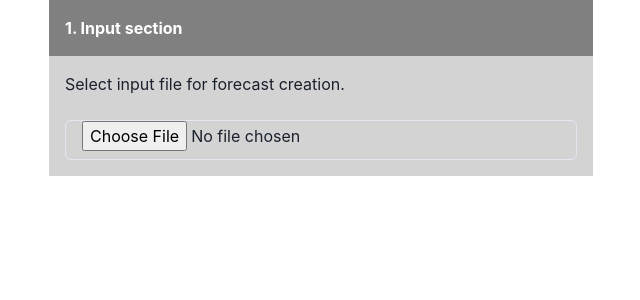
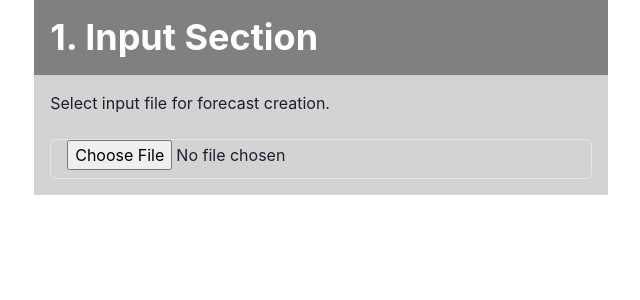
Before and after one commit to arahas/forecastly, a React (Create React App) app in the folder forecastly-app/: page / in a window 1280 px wide. Shown: the top 300 px of the page, without its empty margins (319-959 px from the left). Built offline with nearby package versions, Linux system fonts and the light colour scheme.

Commit message:
udpate in FileUload and InputSection Component

```diff
--- a/forecastly-app/src/components/FileUpload.js
+++ b/forecastly-app/src/components/FileUpload.js
@@ -1,4 +1,5 @@
-import React, {useState} from 'react';
+import React, { useState } from 'react';
+import { Input } from '@chakra-ui/react';
 import Papa from 'papaparse';
 
 const FileUpload = () => {
@@ -12,14 +13,14 @@ const FileUpload = () => {
                 const text = e.target.result;
                 parseCSV(text);
             };
-        reader.readAsText(file);
+            reader.readAsText(file);
         }
     };
 
     const parseCSV = (text) => {
         Papa.parse(text, {
-            header:true,
-            skipEmptyLines:true,
+            header: true,
+            skipEmptyLines: true,
             complete: (results) => {
                 setCsvData(results.data);
             },
@@ -28,11 +29,11 @@ const FileUpload = () => {
 
     return (
         <div>
-            <h2>Upload CSV File</h2>
-            <input type="file" accept=".csv" onChange={handleFileChange} />
+            <Input type="file" accept=".csv" onChange={handleFileChange} />
+            <br/>
             {csvData && (
                 <div>
-                    <h3>CSV Data</h3>
+                    CSV Data
                     <pre>{JSON.stringify(csvData, null, 2)}</pre>
                 </div>
             )}
--- a/forecastly-app/src/components/InputSection.js
+++ b/forecastly-app/src/components/InputSection.js
@@ -1,21 +1,16 @@
-import { Container, Box, Text, Button, ButtonGroup, HStack, Input  } from '@chakra-ui/react';
-import Papa from 'papaparse';
+import { Container, Box, Text, Heading, Button, ButtonGroup, HStack, Input  } from '@chakra-ui/react';
+import FileUpload from "./FileUpload";
 
 const InputSection = () => {
-
-
-
     return (
-        <Container maxW='xl'>
+        <Container>
             <Box bg='grey' w='100%' p={4} color='white'>
-                <strong>1. Input section </strong>
+                <Heading>1. Input Section </Heading>
             </Box>
             <Box bg='lightgrey' Display='flex' alignItems='center' justifyContent='center' p={4}>
-                <HStack spacing='12px'>
                 <Text> Select input file for forecast creation.  </Text>
-                </HStack>
                 <br/>
-                <Input type="file" size="md"/>
+                <FileUpload/>
             </Box>
         </Container>
     )
```
